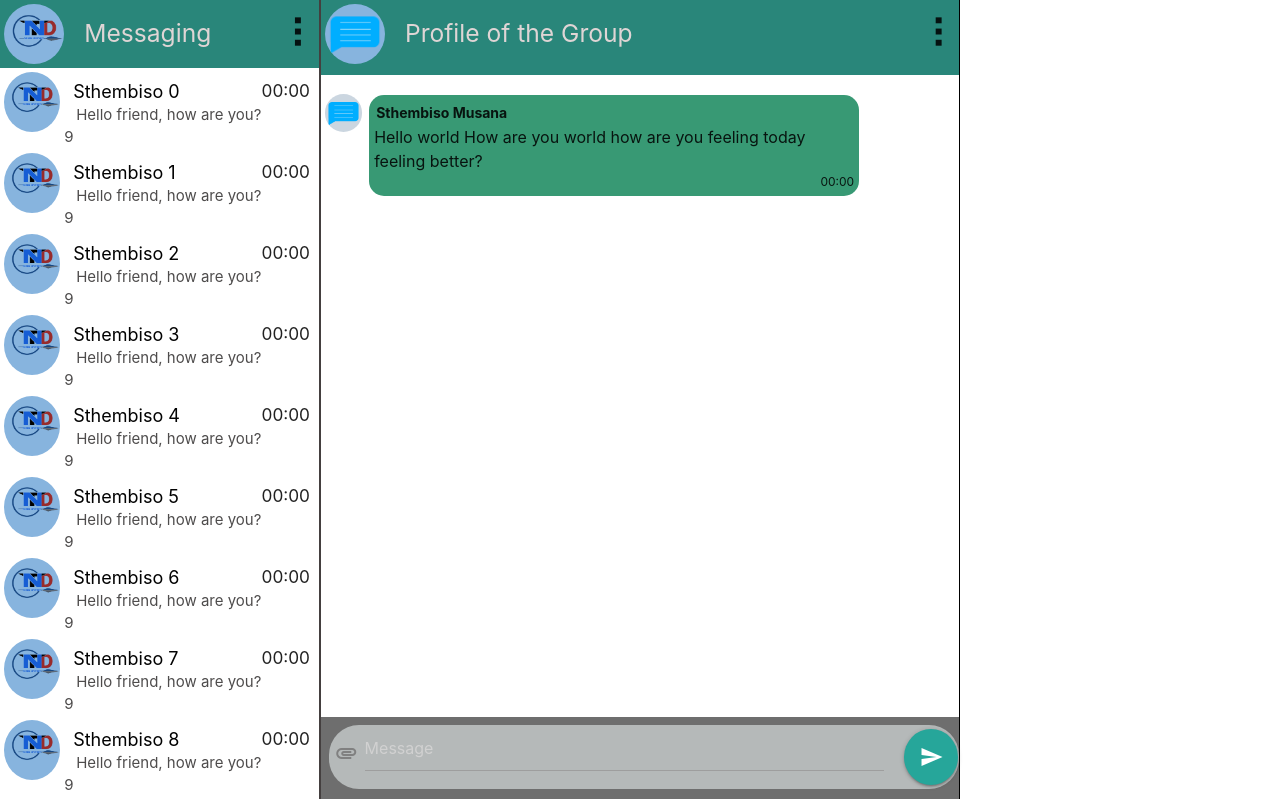
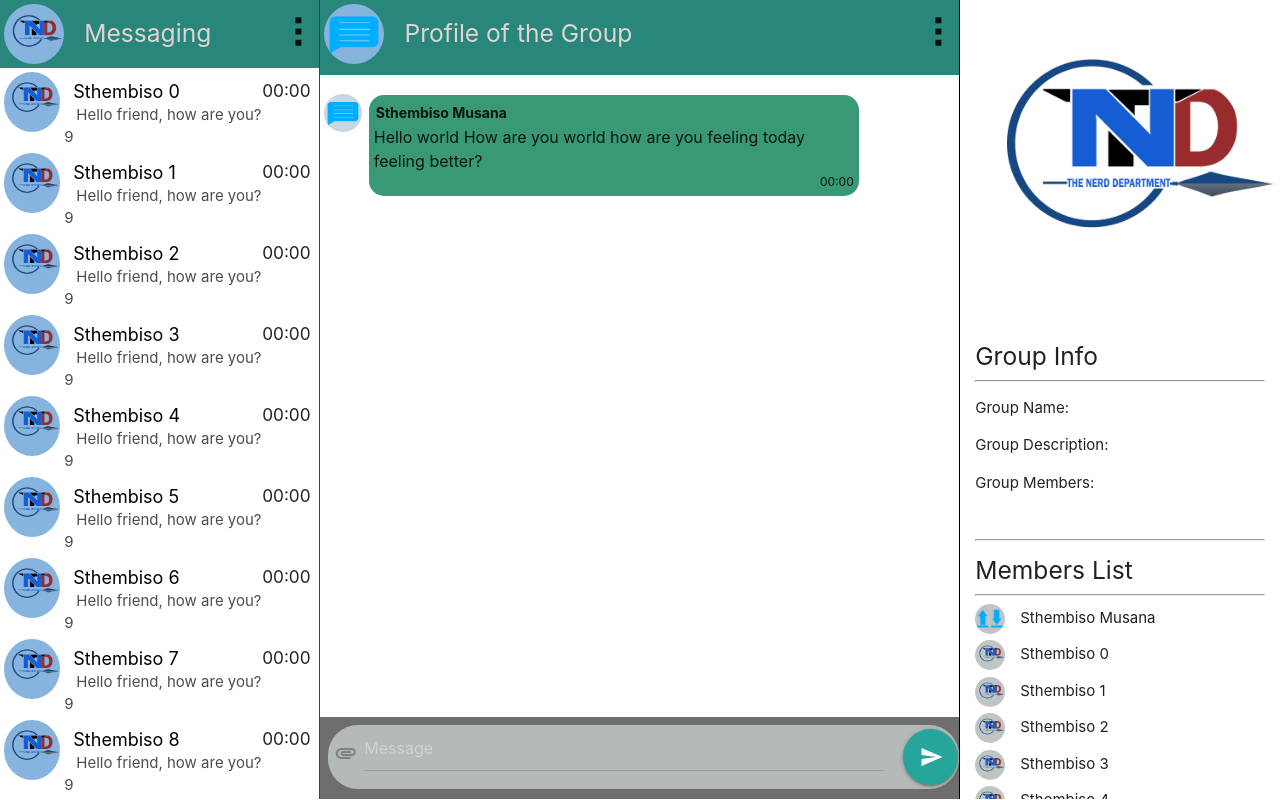
Before and after one commit to SthembisoMusana2/tnd_collab_staging, a plain HTML site: page main/Messaging/messaging.html in a window 1280 px wide. Drawn offline with nearby package versions, Linux system fonts and the light colour scheme.

Commit message:
The Profile Info Display has been added

```diff
--- a/main/Messaging/mess-navigation.css
+++ b/main/Messaging/mess-navigation.css
@@ -3,7 +3,7 @@
     display: flex;
     flex-flow: column;
     justify-content: flex-start;
-    border-right: 2px solid rgb(68, 63, 63);
+    border-right: 1px solid rgb(68, 63, 63);
 }
 
 .profile{
--- a/main/Messaging/messaging.html
+++ b/main/Messaging/messaging.html
@@ -8,12 +8,12 @@
     <link rel="stylesheet" href="./messaging_struct.css" />
     <link rel="stylesheet" href="./mess-navigation.css" />
     <link rel="stylesheet" href="./messageDisplay.css" />
+    <link rel="stylesheet" href="./profileView.css"  />
     <link href="https://fonts.googleapis.com/icon?family=Material+Icons" rel="stylesheet">
     <title>Messaging</title>
 </head>
 <body>
-    <div class="body row">
-
+    <div class="body row" id="body">
         <div class="navigation col s6 no-padding">
             <div class="profile">
                 <div class ="profile-image circle">
@@ -75,9 +75,36 @@
         </div>
 
         <div class="chat-info col s6 no-padding">
-            <div class="profile-image-disp">
+            <div class="profile-view-img-section">
+                <div class="profile-view-img circle">
+                    <img src="../TND-Logo_-Unpacked-Parts.png" class="responsive-img circle" alt="Profile View Image" />
+                </div>
+                <!-- <hr > -->
+            </div>
 
+            <div class="profile-view-group-info">
+                <h5 class="info-title">Group Info</h5>
+                <hr />
+
+                <p class="group-name">Group Name:</p>
+                <p class="group-description">Group Description:</p>
+                <p class="group-members">Group Members:</p><br />
+                <hr />
+                <h5 class="info-title">Members List</h5>
+                <hr />
+                <div class="group-members" id="group-members">
+                    <div class="group-member-object">
+                        <div class="group-member-img-obj">
+                            <img src="../file-icon.png" class="responsive-img circle group-member-img" alt="member-profile">
+                        </div>
+                        <div class="member-name">
+                            <span class="member-name-text">Sthembiso Musana</span>
+                        </div>
+                    </div>
+                </div>
             </div>
+
+
 
         </div>
     </div>
--- /dev/null
+++ b/main/Messaging/profileView.css
@@ -0,0 +1,42 @@
+.chat-info{
+    overflow-y: auto;
+}
+
+
+
+.profile-view-group-info{
+    margin-left: 1em;
+    margin-right: 1em;
+}
+
+.group-members{
+    display: flex;
+    flex-direction: column;
+    max-height: fit-content;
+    overflow-y: auto;
+}
+
+.group-member-object{
+    display: flex;
+    width: 100%;
+    /* border-bottom:1px solid black; */
+    cursor: pointer;
+
+
+}
+
+.group-member-object:hover{
+    background-color: rgb(212, 209, 209);
+}
+
+.group-member-img{
+    width:2em;
+    height:2em;
+    background-color: rgb(191, 197, 197);
+}
+
+
+.member-name{
+    margin-left: 1em;
+    padding-top: 0.2em;
+}
--- a/main/Messaging/updateUsers.js
+++ b/main/Messaging/updateUsers.js
@@ -74,6 +74,20 @@ class User{
                 </div>`
         );
     }
+
+    getGroupMemberHtml(){
+        this.profileImage =`../TND-Logo_-Unpacked-Parts.png`;
+        return (
+            `<div class="group-member-object">
+            <div class="group-member-img-obj">
+                <img src=${this.profileImage} class="responsive-img circle group-member-img" alt="member-profile">
+            </div>
+            <div class="member-name">
+                <span class="member-name-text">${this.username}</span>
+            </div>
+        </div>`
+        )
+    }
 }
 
 let messageTest = []
@@ -93,6 +107,14 @@ for(let i=0; i<10;i++){
 console.log(Users[0].toHtml());
 
 let screenYOffset = 1;
+let groupMembersList = document.getElementById('group-members');
+
+
+function updateGroupMembers(UsersList){
+    for(let i = 0; i<UsersList.length; i++){
+        groupMembersList.innerHTML += UsersList[i].getGroupMemberHtml();
+    }
+}
 
 window.addEventListener('load', function(e){
     let contactList = document.getElementById('contact-list');
@@ -101,7 +123,19 @@ window.addEventListener('load', function(e){
     let messageDisplayWind = document.getElementById("message-display");
     let sendButton = document.getElementById('send');
     let messageField = document.getElementById('message-field');
+    let groupMembers = document.getElementById('group-members');
 
+    updateGroupMembers(Users);
+
+    messageDisplayWind.style.height = this.innerHeight-this.innerHeight*0.2 + 'px';
+    screenWindow[0].style.maxHeight = this.window.innerHeight+'px';
+    screenWindow[0].style.overflowY = 'hidden';
+
+    colHeight[0].style.height = (window.innerHeight-screenYOffset)+"px";
+
+    for(let i =0; i<Users.length; i++){
+        contactList.innerHTML += Users[i].toHtml();
+    }
 
     sendButton.addEventListener('click', function(e){
         let messageBody = messageField.value;
@@ -123,18 +157,6 @@ window.addEventListener('load', function(e){
             }
         }
     });
-
-    messageDisplayWind.style.height = this.innerHeight-this.innerHeight*0.2 + 'px';
-    screenWindow[0].style.maxHeight = this.window.innerHeight+'px';
-    screenWindow[0].style.overflowY = 'hidden';
-
-    colHeight[0].style.height = (window.innerHeight-screenYOffset)+"px";
-
-    for(let i =0; i<Users.length; i++){
-        contactList.innerHTML += Users[i].toHtml();
-    }
-
-
 });
 
 window.addEventListener('resize', function(){
```
